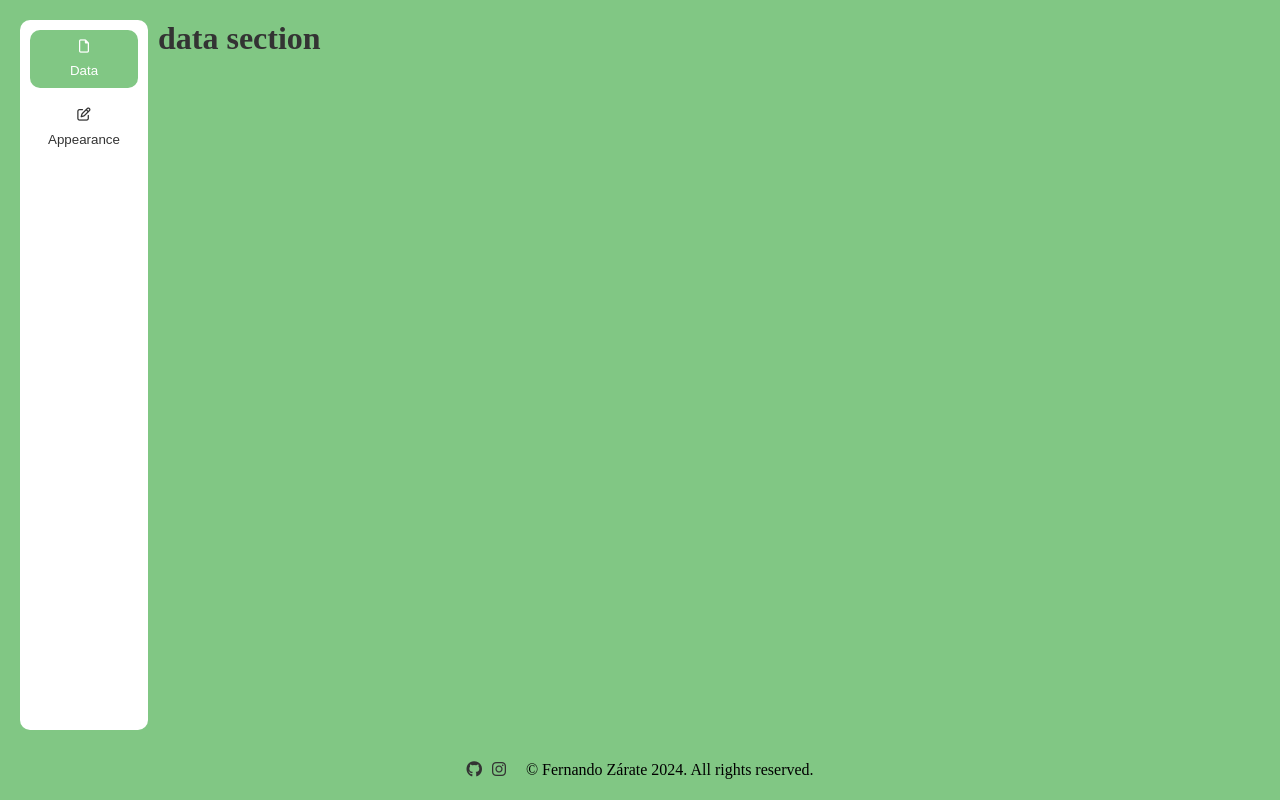
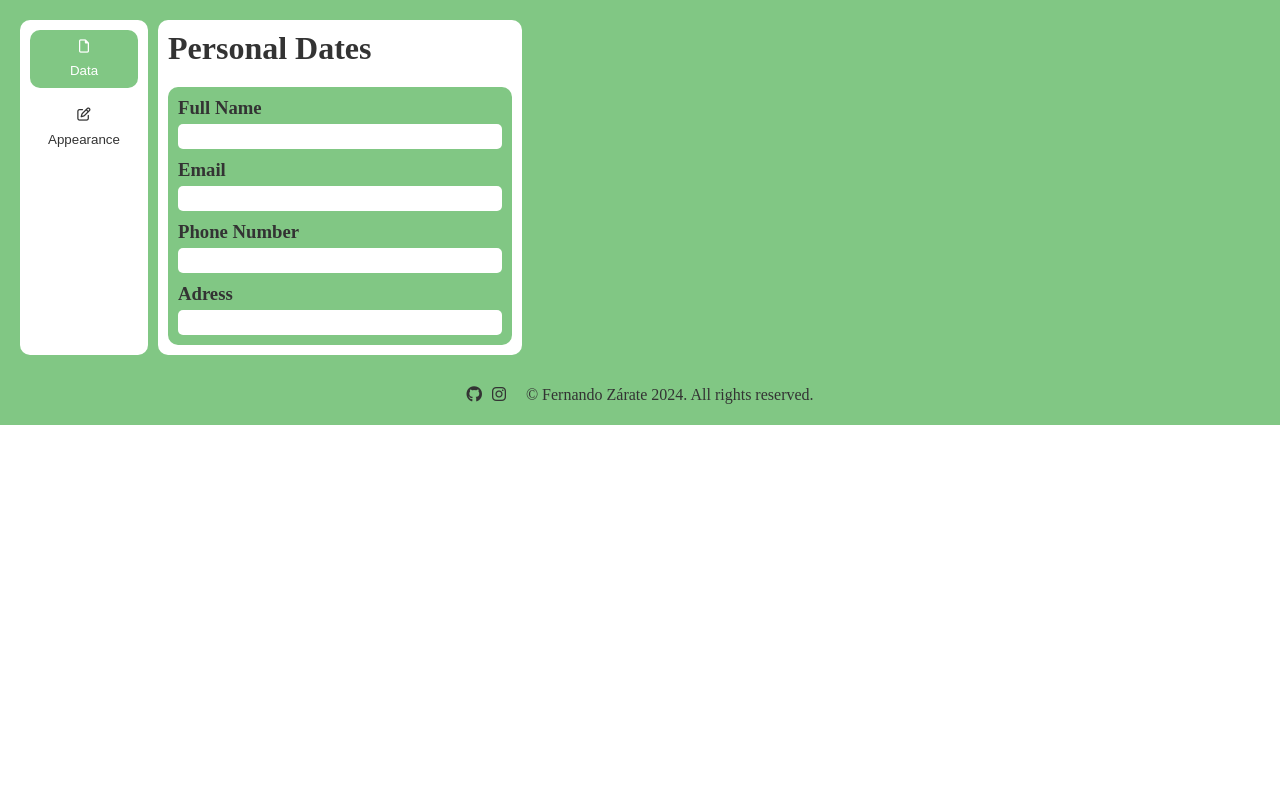
Before and after one commit to fernandozarate07/Project-CV-Application, a React (Vite) app: page / in a window 1280 px wide. Built offline with nearby package versions, Linux system fonts and the light colour scheme.

Commit message:
Add PersonalSection component

```diff
--- a/src/components/DataSection/DataSection.jsx
+++ b/src/components/DataSection/DataSection.jsx
@@ -1,4 +1,10 @@
+import PersonalDetails from "./PersonalDetails";
+
 function DataSection() {
-  return <h1>data section</h1>;
+  return (
+    <div className="dataSection">
+      <PersonalDetails />
+    </div>
+  );
 }
 export default DataSection;
--- a/src/components/DataSection/PersonalDetails.jsx
+++ b/src/components/DataSection/PersonalDetails.jsx
@@ -0,0 +1,26 @@
+const PersonalDetails = () => {
+  return (
+    <div className="personalDetails__container">
+      <h1>Personal Dates</h1>
+      <div className="personalDetails__content">
+        <div className="personalDetails__inputContainer">
+          <h3>Full Name</h3>
+          <input type="text" />
+        </div>
+        <div className="personalDetails__inputContainer">
+          <h3>Email</h3>
+          <input type="text" />
+        </div>
+        <div className="personalDetails__inputContainer">
+          <h3>Phone Number</h3>
+          <input type="text" />
+        </div>
+        <div className="personalDetails__inputContainer">
+          <h3>Adress</h3>
+          <input type="text" />
+        </div>
+      </div>
+    </div>
+  );
+};
+export default PersonalDetails;
--- a/src/css/App.css
+++ b/src/css/App.css
@@ -1,3 +1,4 @@
+/* app */
 .app__container {
   padding: 10px;
   width: 100%;
@@ -29,6 +30,7 @@
   background-color: var(--white);
   border-radius: 10px;
 }
+/* optionBar */
 .optionBar__button {
   padding: 10px;
 
@@ -49,13 +51,57 @@
 }
 .inactive {
   background-color: transparent;
-  color: var();
   color: var(--black-charcoal);
 }
-h1 {
-  font-size: 2rem;
+/* data section */
+.dataSection {
+  display: flex;
+  flex-direction: column;
+  justify-content: flex-start;
+  align-items: center;
+}
+.personalDetails__container {
+  padding: 10px;
+  width: 100%;
+
+  display: flex;
+  flex-direction: column;
+  gap: 20px;
+
+  background-color: var(--white);
+  border-radius: 10px;
+}
+.personalDetails__content {
+  padding: 10px;
+
+  display: flex;
+  flex-direction: column;
+  justify-content: center;
+  align-items: flex-start;
+  gap: 10px;
+
+  background-color: var(--background-green-soft);
+  border-radius: 10px;
+}
+.personalDetails__inputContainer {
+  width: 100%;
+
+  display: flex;
+  flex-direction: column;
+  gap: 5px;
+}
+.personalDetails__inputContainer h3 {
   color: var(--black-charcoal);
 }
+.personalDetails__inputContainer input {
+  padding: 5px;
+  width: 100%;
+
+  border: none;
+  border-radius: 5px;
+  outline: none;
+}
+/* footer */
 .footer__Container {
   display: flex;
   justify-content: center;
--- a/src/css/root.css
+++ b/src/css/root.css
@@ -15,9 +15,13 @@
   padding: 0;
   box-sizing: border-box;
 }
+h1,
+h3,
+p,
+button,
+a {
+  color: var(--black-charcoal);
+}
 #root {
-  height: 100vh;
-  width: 100vw;
-
   background-color: var(--background-green-soft);
 }
```
